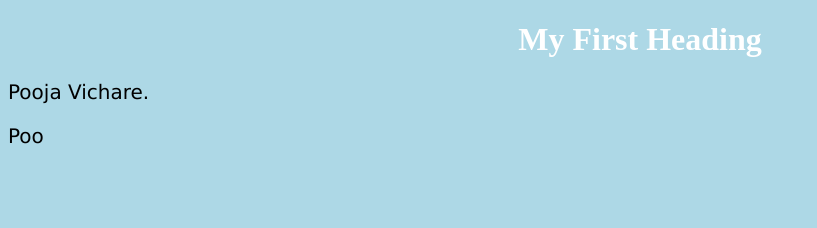
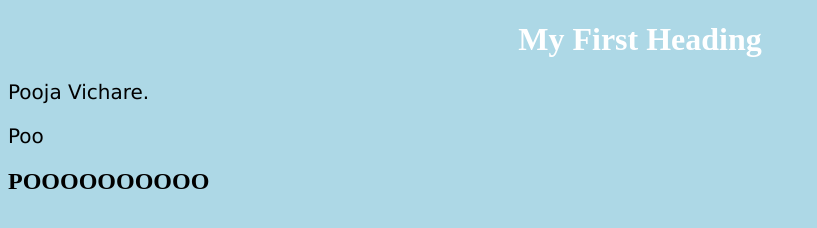
Before and after one commit to Poo1810/git-demo, a plain HTML site: page index.html in a window 1280 px wide. Shown: the whole page, without its empty margins (0-817 px from the left). Drawn offline with Linux system fonts and the light colour scheme.

Commit message:
New update

```diff
--- a/index.html
+++ b/index.html
@@ -9,5 +9,6 @@
 <h1>My First Heading</h1>
 <p>Pooja Vichare.</p>
   <p>Poo</p>
+  <h2>POOOOOOOOOO</h2>
 </body>
 </html>
```
